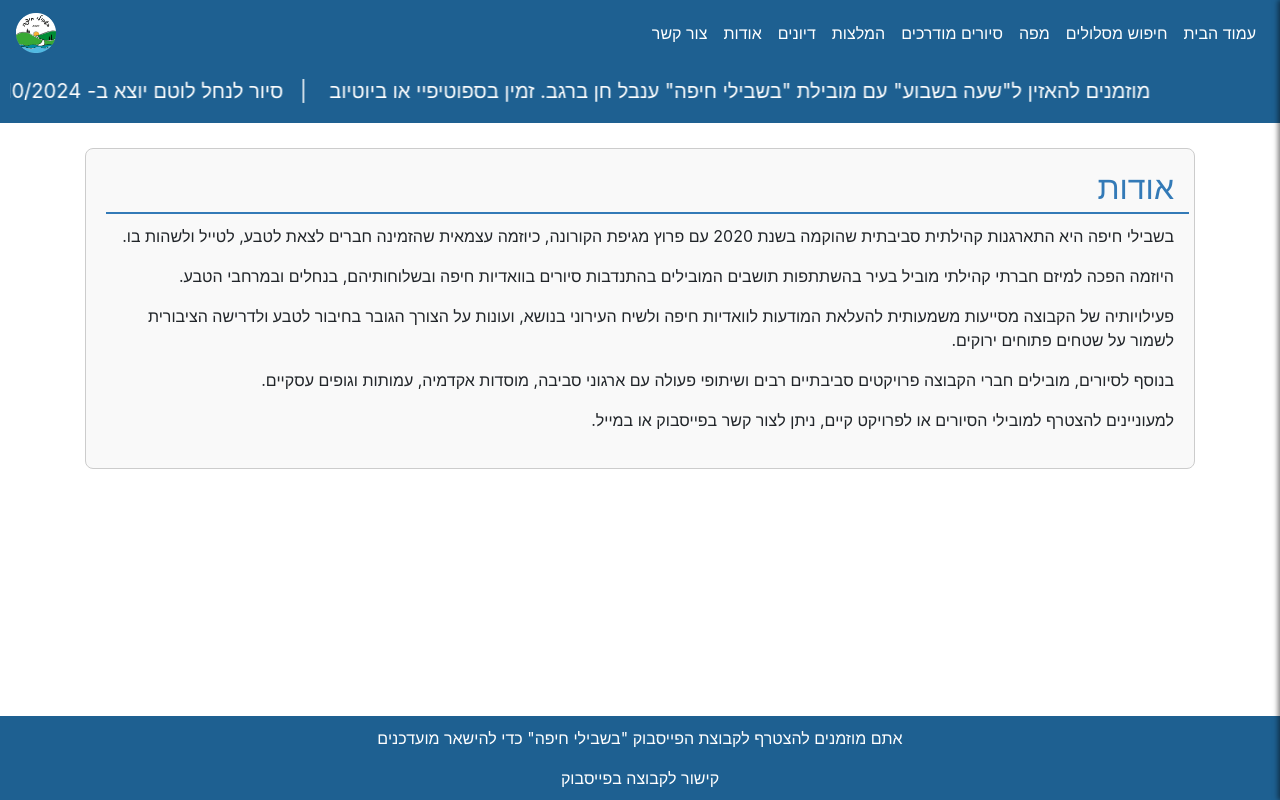
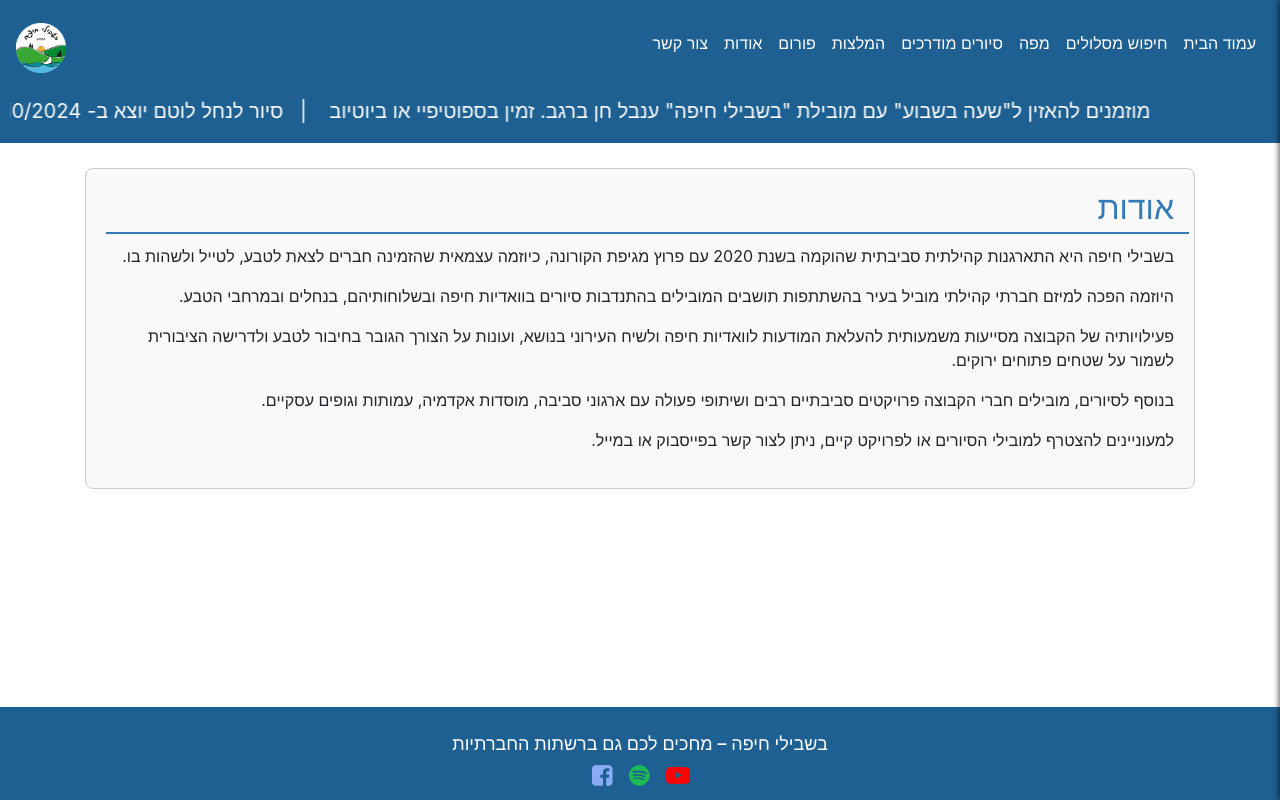
Before and after one commit to shanihamami/Nature-Explorer, a Flask app: page /about in a window 1280 px wide. Run offline with Flask 3, Linux system fonts and the light colour scheme; data comes from the database, SQL or seed files in the repository; some libraries are stand-ins or nearby versions.

Commit message:
Update Social icons

```diff
--- a/templates/base.html
+++ b/templates/base.html
@@ -24,7 +24,8 @@
 
       /* Logo in navbar */
       .navbar-brand img {
-        max-height: 40px; /* Adjust logo size */
+        margin-top: 10px;
+        max-height: 50px; /* Adjust logo size */
         margin-right: 10px; /* Space between logo and text */
       }
 
@@ -148,6 +149,16 @@
       .menu-overlay.active {
         display: block; /* Show overlay when active */
       }
+
+      .social-links h2 {
+        text-decoration: none;
+        color: #fff;
+        font-size: 18px;
+    }
+
+    .social-links i {
+        margin-left: 8px; /* Space between icon and text */
+    }
     </style>
 </head>
 <body class="d-flex flex-column">
@@ -167,7 +178,7 @@
         <div class="navbar-nav ml-auto"> <!-- Adjusted for right alignment -->
             <a class="nav-item nav-link" id="contact" href="/contact" style="font-size: 16px; color: #fff;">צור קשר</a>
             <a class="nav-item nav-link" id="about" href="/about" style="font-size: 16px; color: #fff;">אודות</a>
-            <a class="nav-item nav-link" id="about" href="/forum" style="font-size: 16px; color: #fff;">דיונים</a>
+            <a class="nav-item nav-link" id="about" href="/forum" style="font-size: 16px; color: #fff;">פורום</a>
             <a class="nav-item nav-link" id="recommendations" href="/recommendations" style="font-size: 16px; color: #fff;">המלצות</a>
             <a class="nav-item nav-link" id="guided_tours" href="/guided_tours" style="font-size: 16px; color: #fff;">סיורים מודרכים</a>
             <a class="nav-item nav-link" id="maps" href="/maps" style="font-size: 16px; color: #fff;">מפה</a>
@@ -197,7 +208,7 @@
           <a class="nav-link" href="/recommendations">המלצות</a>
         </li>
         <li class="nav-item">
-          <a class="nav-link" href="/forum">דיונים</a>
+          <a class="nav-link" href="/forum">פורום</a>
         </li>
         <li class="nav-item">
           <a class="nav-link" href="/about">אודות</a>
@@ -246,9 +257,23 @@
       {% block content %}{% endblock %}
     </div>
 
-    <footer>
-      <p>אתם מוזמנים להצטרף לקבוצת הפייסבוק "בשבילי חיפה" כדי להישאר מועדכנים</p>
-      <a href="https://www.facebook.com/groups/2787205004828441" target="_blank">קישור לקבוצה בפייסבוק</a>
+      <footer>
+        <div class="social-links mt-3" style="text-align: center; display: inline-block;">
+          <h2>בשבילי חיפה – מחכים לכם גם ברשתות החברתיות</h2>
+        </div>
+        <div class="social-links" style="text-align: center; ">
+            <a href="https://www.facebook.com/groups/2787205004828441" target="_blank" style="display: inline-block; margin: 0 5px;">
+                <i class="fa fa-facebook-square" style="font-size: 24px; color: #8aacf5; margin-left: 2px;"></i>
+            </a>
+
+            <a href="https://open.spotify.com/episode/3Wl8QX29XqgUzXiwhyQzYM" target="_blank" style="display: inline-block; margin: 0 5px;">
+                <i class="fa fa-spotify" style="font-size: 24px; color: #1DB954; margin-left: 2px;"></i>
+            </a>
+
+            <a href="https://youtu.be/GAnCOt03LJU" target="_blank" style="display: inline-block; margin: 0 5px;">
+                <i class="fa fa-youtube-play" style="font-size: 24px; color: #FF0000; margin-left: 2px;"></i>
+            </a>
+        </div>
     </footer>
 
     <!-- Script for news ticker -->
```
